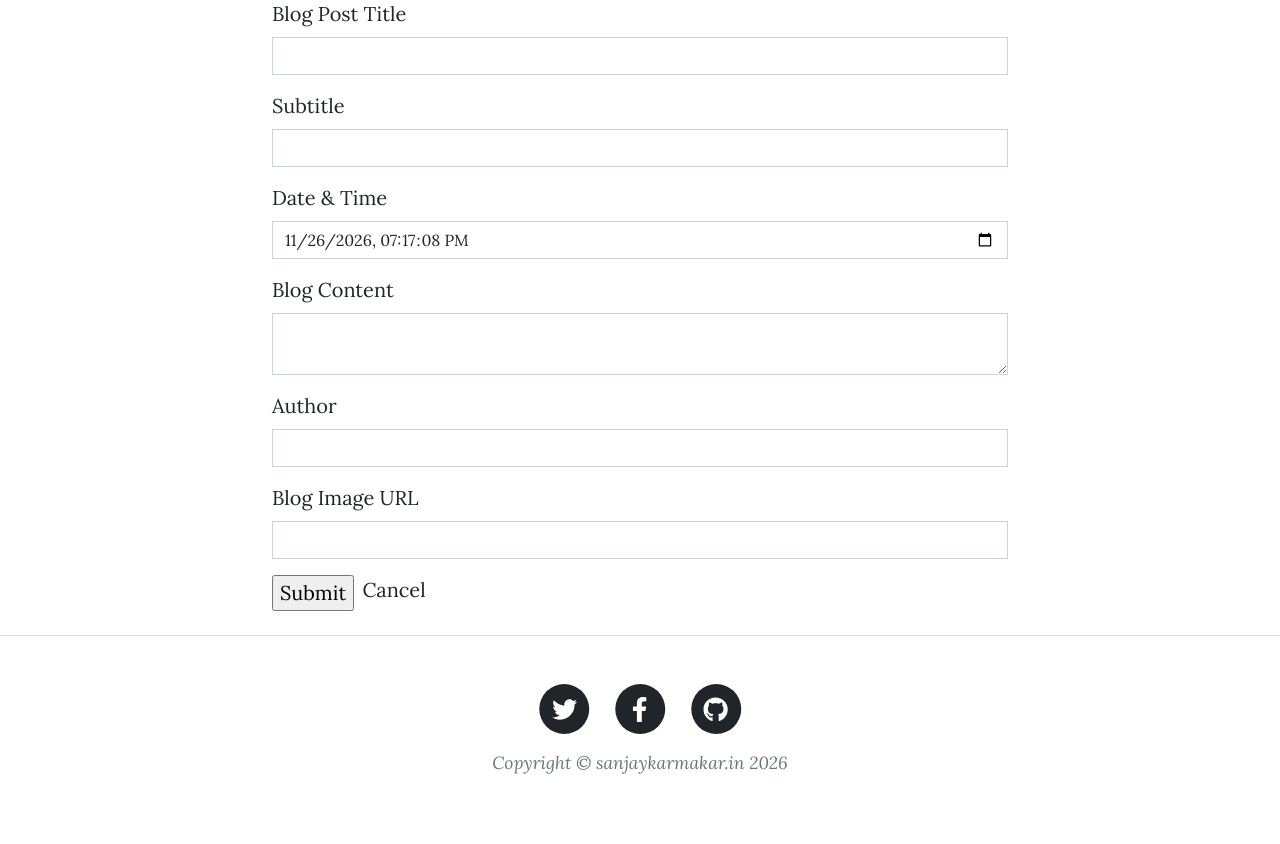
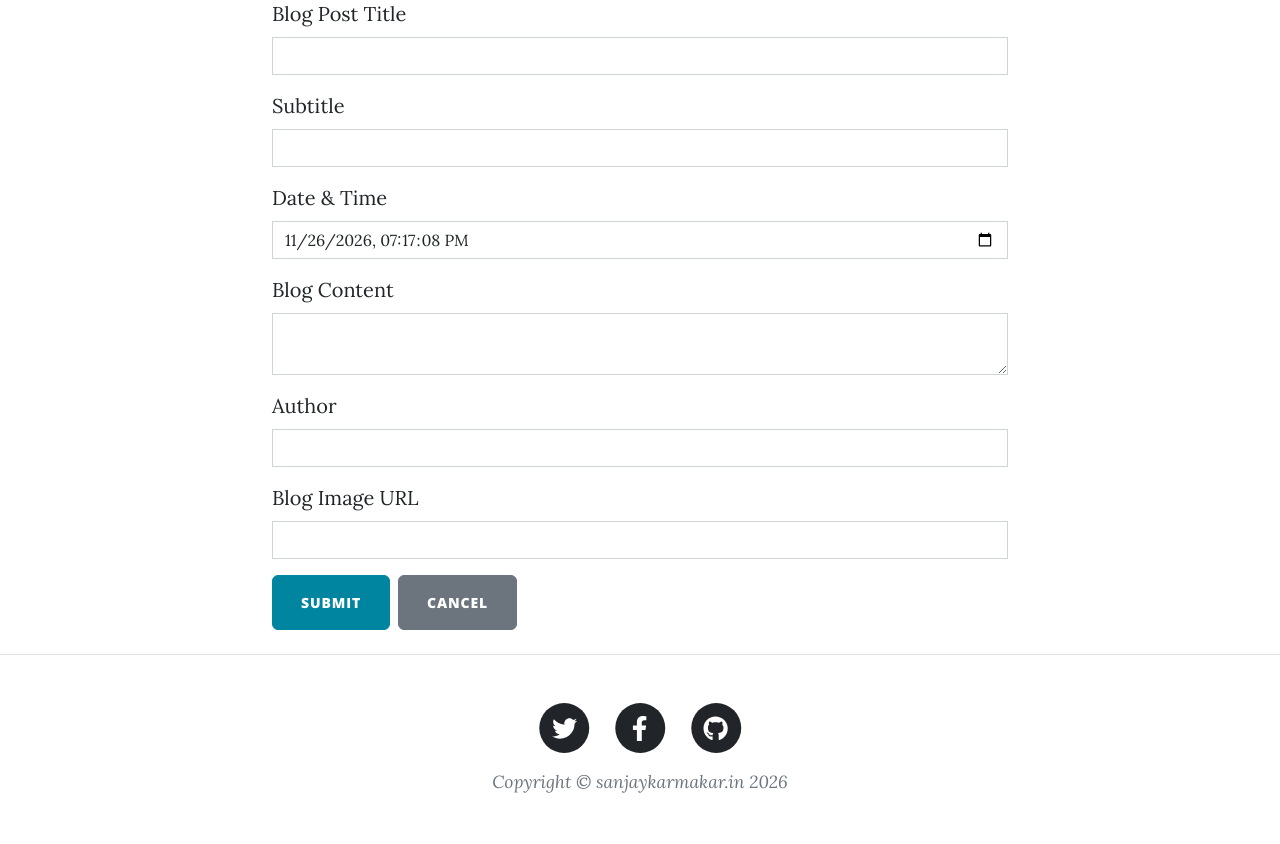
Before and after one commit to sanjay-karmakar/python-blog-RESTful-API, a Flask app: page /new-post in a window 1280 px wide. Shown: the part 581-1425 px from the top of the page. Before the commit the page ends 1355 px from the top, so only its background shows below. Run offline with Flask 3, Linux system fonts and the light colour scheme; some libraries are stand-ins or nearby versions.

Commit message:
Button class modified

```diff
--- a/templates/make-post.html
+++ b/templates/make-post.html
@@ -44,8 +44,8 @@
                     {{ render_field(form.img_url) }}
 
                     <div class="d-flex gap-2 mt-3">
-                        {{ form.submit(class="button") }}
-                        <a href="{{ url_for('get_all_posts') }}" class="button cancel-button">Cancel</a>
+                        {{ form.submit(class="btn btn-primary text-uppercase") }}
+                        <a href="{{ url_for('get_all_posts') }}" class="btn btn-secondary text-uppercase">Cancel</a>
                     </div>
                 </form>
 
```
